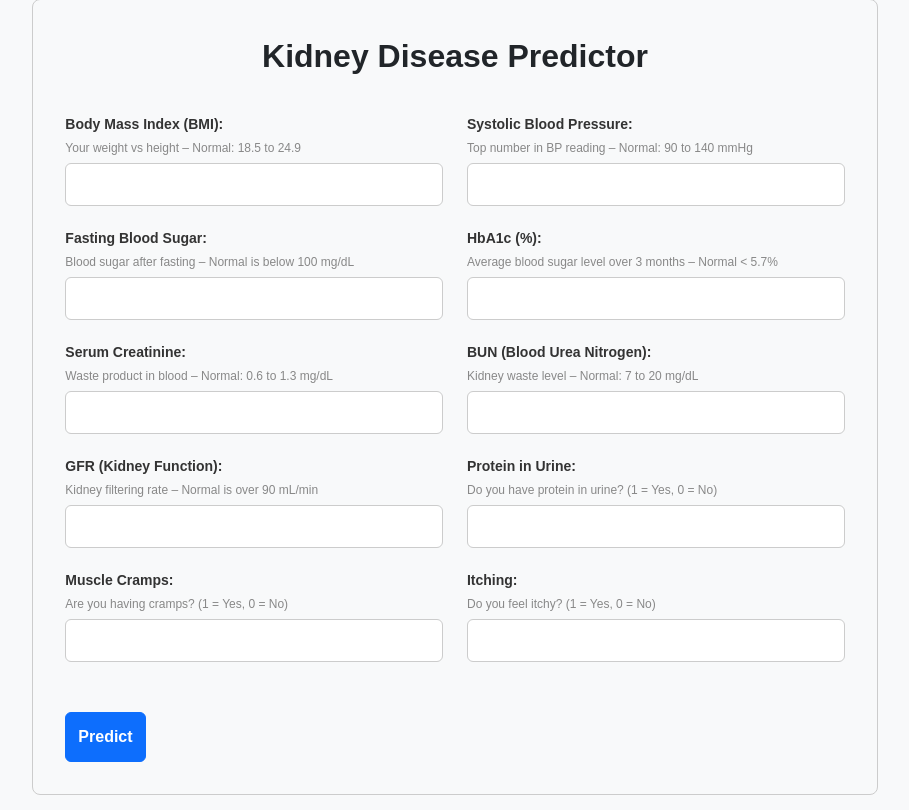
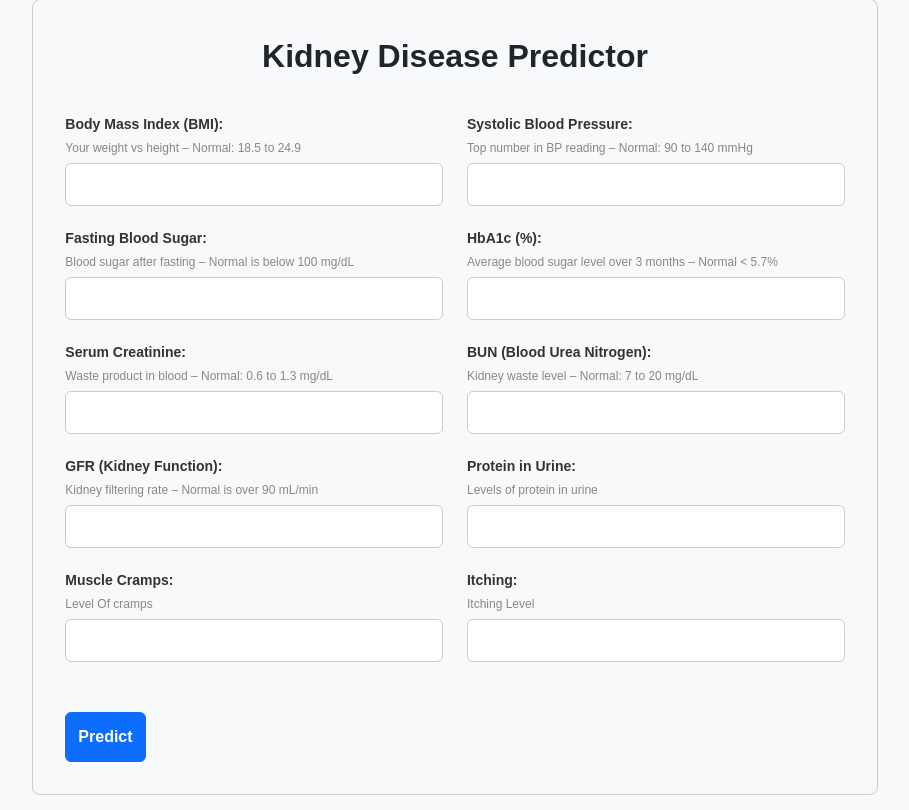
Before and after one commit to kiaansaa/Prognostic-Health-System-for-Multi-Disease-Risk-and-Progression-LifePulse, a Flask app: page /kidney in a window 1280 px wide. Shown: the part 161-971 px from the top of the page, without its empty margins (185-1094 px from the left). Run offline with Flask 3, Linux system fonts and the light colour scheme; some libraries are stand-ins or nearby versions.

Commit message:
few minor changes in app.py and kidney.html templates

```diff
--- a/app.py
+++ b/app.py
@@ -53,18 +53,12 @@ from statistics import mean
 
 app = Flask(__name__)
 
-
-
-
-
-
-
 # Mail config
 app.config["MAIL_SERVER"] = "smtp.gmail.com"
 app.config["MAIL_PORT"] = 587
 app.config["MAIL_USE_TLS"] = True
 app.config["MAIL_USERNAME"] = "nishah8535@gmail.com"
-app.config["MAIL_PASSWORD"] = "oynl bygs wmbq mhcl"  # Not Gmail password. Use App Password.
+app.config["MAIL_PASSWORD"] = "oynl bygs wmbq mhcl"
 app.config["MAIL_DEFAULT_SENDER"] = "LifePulse AI <nishah8535@gmail.com>"
 
 mail = Mail(app)
--- a/templates/kidney.html
+++ b/templates/kidney.html
@@ -81,9 +81,9 @@
                         ('SerumCreatinine', 'Serum Creatinine', 'Waste product in blood – Normal: 0.6 to 1.3 mg/dL'),
                         ('BUNLevels', 'BUN (Blood Urea Nitrogen)', 'Kidney waste level – Normal: 7 to 20 mg/dL'),
                         ('GFR', 'GFR (Kidney Function)', 'Kidney filtering rate – Normal is over 90 mL/min'),
-                        ('ProteinInUrine', 'Protein in Urine', 'Do you have protein in urine? (1 = Yes, 0 = No)'),
-                        ('MuscleCramps', 'Muscle Cramps', 'Are you having cramps? (1 = Yes, 0 = No)'),
-                        ('Itching', 'Itching', 'Do you feel itchy? (1 = Yes, 0 = No)')
+                        ('ProteinInUrine', 'Protein in Urine', 'Levels of protein in urine'),
+                        ('MuscleCramps', 'Muscle Cramps', 'Level Of cramps'),
+                        ('Itching', 'Itching', 'Itching Level')
                     ] %}
 
 
```
